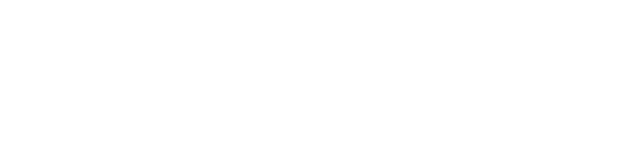
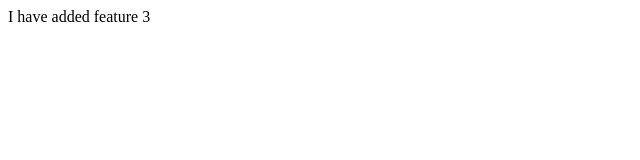
Before and after one commit to kahwaji-elie/githubtutorial, a plain HTML site: page index.html in a window 1280 px wide. Shown: the whole page, without its empty margins (0-640 px from the left). Drawn offline with Linux system fonts and the light colour scheme.

Commit message:
added feature 3

```diff
--- a/index.html
+++ b/index.html
@@ -8,5 +8,9 @@
 </head>
 <body>
 
+    <div id="feature3">
+        <span>I have added feature 3</span>
+    </div>
+
 </body>
 </html>
```
